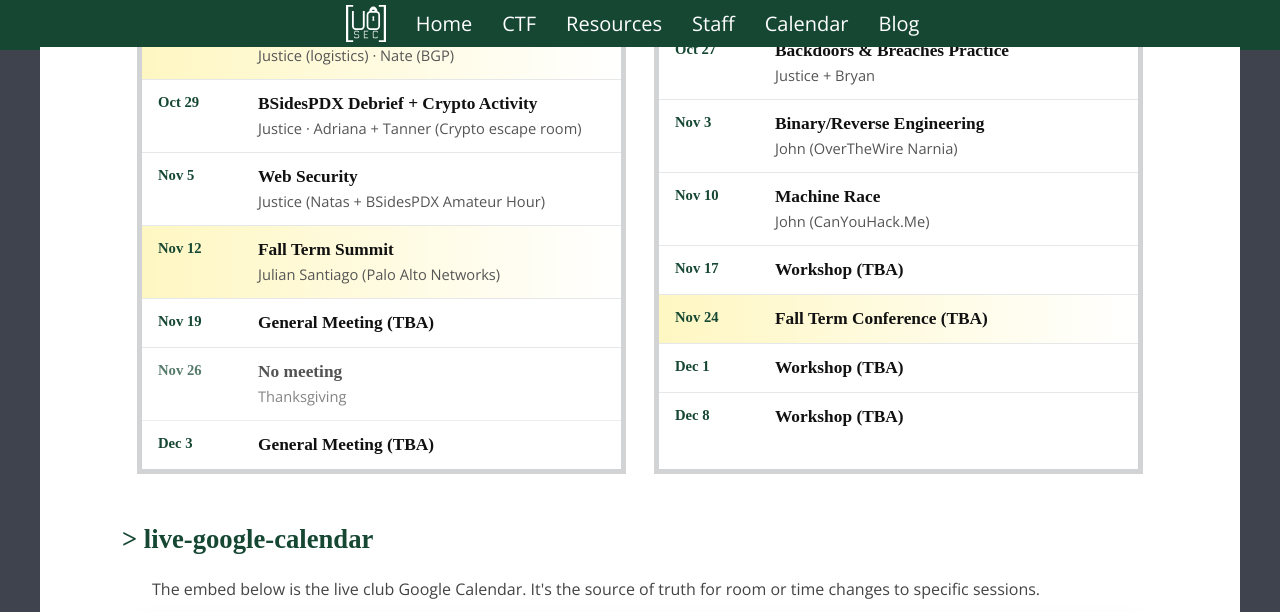
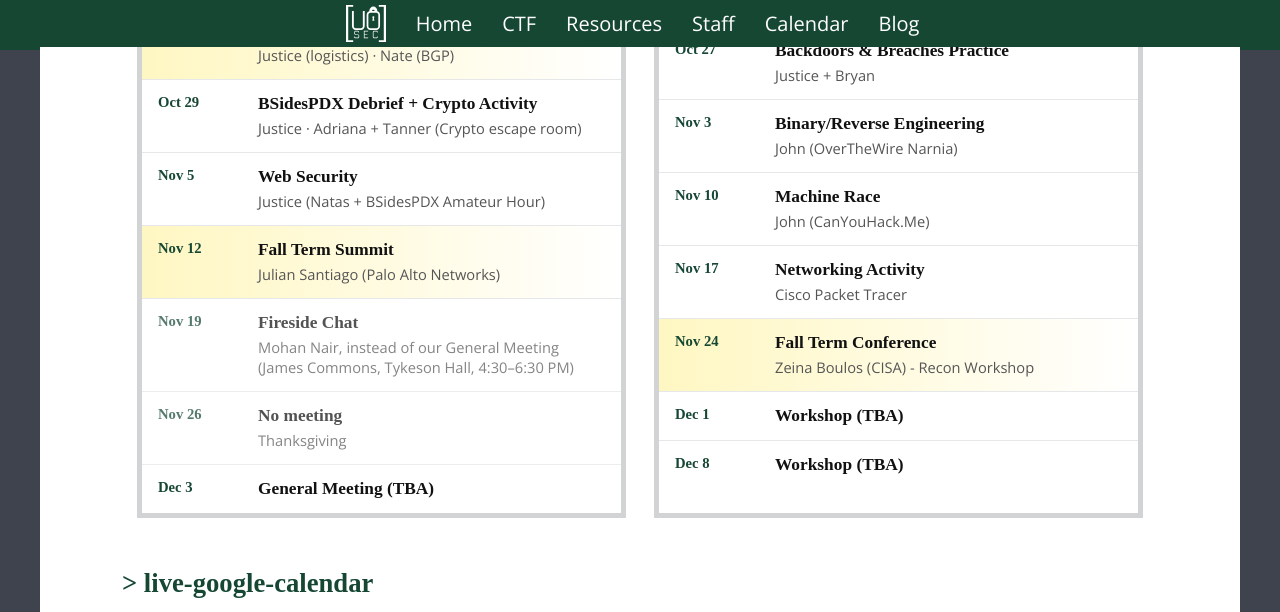
Before and after one commit to uocyb/uocyb.github.io, a Jekyll site: the page calendar.html, which Jekyll copies as it is, in a window 1280 px wide and 900 px high, scrolled down 782 px, cut to the strip 0-612 px from the top of the window. Built offline with Jekyll 4.4.1, drawn with Linux system fonts in a browser that asks for light colours; some web fonts are replaced.

Commit message:
Updated Schedule
Add details for the Fireside Chat, networking activity, and Fall Term Conference while removing the placeholder session labels.

```diff
--- a/calendar.html
+++ b/calendar.html
@@ -117,10 +117,11 @@
 									<span class="owner">Julian Santiago (Palo Alto Networks)</span>
 								</div>
 							</li>
-							<li>
+							<li class="session-off">
 								<div class="session-when">Nov 19</div>
 								<div class="session-body">
-									<strong>General Meeting (TBA)</strong>
+									<strong>Fireside Chat</strong>
+									<span class="owner">Mohan Nair, instead of our General Meeting (James Commons, Tykeson Hall, 4:30–6:30 PM)</span>
 								</div>
 							</li>
 							<li class="session-off">
@@ -190,13 +191,15 @@
 							<li>
 								<div class="session-when">Nov 17</div>
 								<div class="session-body">
-									<strong>Workshop (TBA)</strong>
+									<strong>Networking Activity</strong>
+									<span class="owner">Cisco Packet Tracer</span>
 								</div>
 							</li>
 							<li class="session-special">
 								<div class="session-when">Nov 24</div>
 								<div class="session-body">
-									<strong>Fall Term Conference (TBA)</strong>
+									<strong>Fall Term Conference</strong>
+									<span class="owner">Zeina Boulos (CISA) - Recon Workshop</span>
 								</div>
 							</li>
 							<li>
```
Also changed, not shown: 1 other file.
